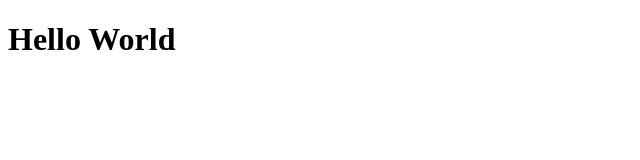
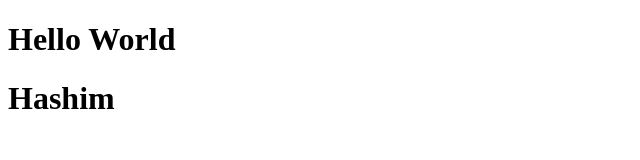
Before and after one commit to hashim450/github-1, a plain HTML site: page index.html in a window 1280 px wide. Shown: the whole page, without its empty margins (0-640 px from the left). Drawn offline with Linux system fonts and the light colour scheme.

Commit message:
Adding Name.

```diff
--- a/index.html
+++ b/index.html
@@ -9,6 +9,7 @@
 
 <body>
     <h1>Hello World</h1>
+    <h1>Hashim</h1>
 </body>
 
 </html>
```
